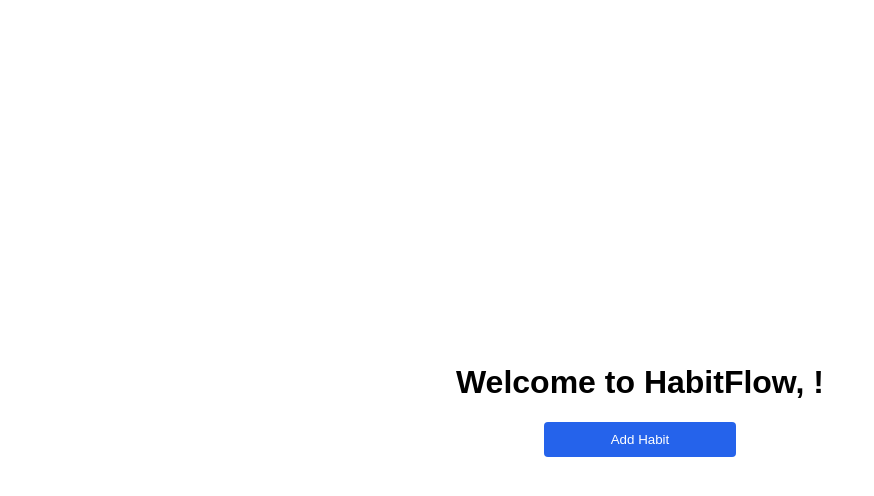
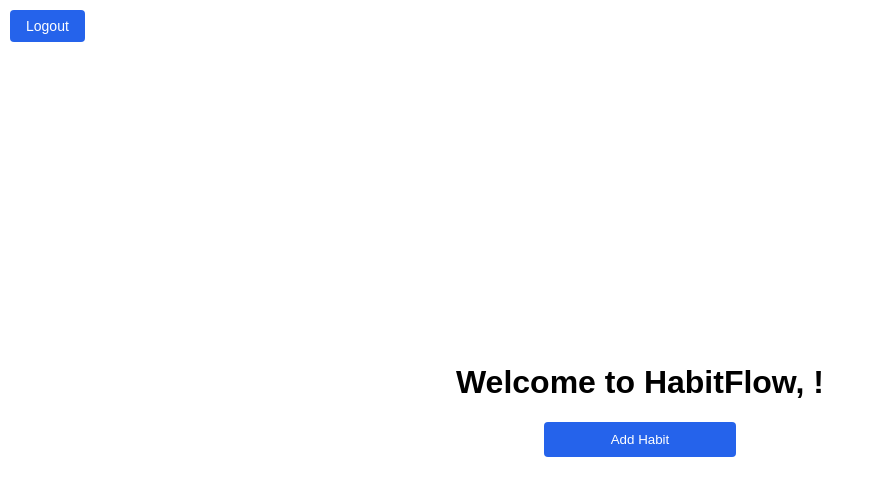
Before and after one commit to stevanovicc/habit-flow-react, a React (Create React App) app: page /home in a window 1280 px wide. Shown: the top 496 px of the page, without its empty margins (0-874 px from the left). Built offline with nearby package versions, Linux system fonts and the light colour scheme; no server answers.

Commit message:
Added logout button at the top left corner of the home page

```diff
--- a/src/home/HomePage.css
+++ b/src/home/HomePage.css
@@ -86,3 +86,21 @@
     border: 1px solid #f5c6cb;
     border-radius: 5px;
 }
+
+.logout-button {
+    position: absolute;
+    top: 10px;
+    left: 10px;
+    padding: 8px 16px;
+    background-color: #2563EB;
+    color: white;
+    border: none;
+    border-radius: 4px;
+    cursor: pointer;
+    font-size: 14px;
+    transition: background-color 0.3s;
+}
+
+.logout-button:hover {
+    background-color: #e60000;
+}
--- a/src/home/HomePage.js
+++ b/src/home/HomePage.js
@@ -1,7 +1,9 @@
 import React from 'react';
 import {useEffect,useState} from 'react';
-import { getAuth,onAuthStateChanged } from 'firebase/auth';
+import {auth} from "../firebase/firebase";
+import { getAuth,onAuthStateChanged,signOut } from 'firebase/auth';
 import { getFirestore,doc,getDoc,collection,addDoc } from 'firebase/firestore';
+import { useNavigate} from 'react-router-dom';
 import "./HomePage.css"
 
 const HomePage = () => {
@@ -14,6 +16,18 @@
     const [habitFrequency, setHabitFrequency] = useState("everyday");
     const [successMessage, setSuccessMessage] = useState("");
     const [errorMessage, setErrorMessage] = useState("");
+    const navigate = useNavigate();
+
+    const handleLogout = () => {
+        signOut(auth)
+        .then(() => {
+            alert("You have been logged out successfully!");
+            navigate("/");
+        })
+        .catch((error) => {
+            console.error("Logout failed.", error);
+        });
+    };
 
     const handleAddHabitClick = () => {
         setShowHabitForm(true);
@@ -68,6 +82,7 @@
     }, [auth,db]);
     return (
     <div className='home-container'>
+        <button className='logout-button' onClick={handleLogout}>Logout</button>
         <h1>Welcome to HabitFlow, {userName}!</h1>
         {!showHabitform &&(
         <button onClick={handleAddHabitClick} className='habit-button'>Add Habit</button>
```
